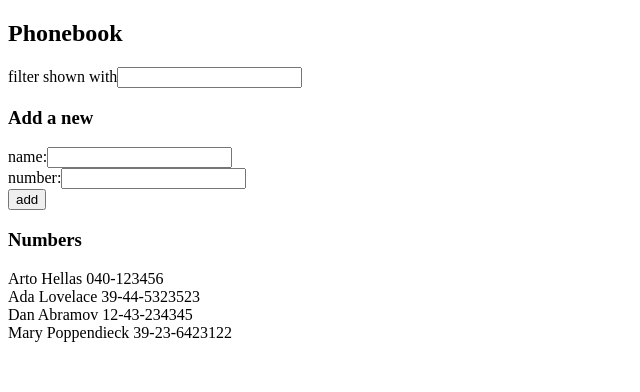
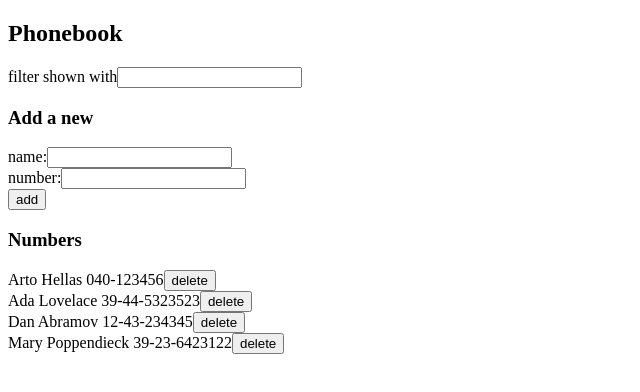
Before and after one commit to DonJorgo/fullstack, a React (Create React App) app in the folder osa2/puhelinluettelo/: page / in a window 1280 px wide. Shown: the top 392 px of the page, without its empty margins (0-640 px from the left). Built offline with nearby package versions, Linux system fonts and the light colour scheme; data requests are answered from the project's data file.

Commit message:
2.17: puhelinluettelo step9

```diff
--- a/osa2/puhelinluettelo/src/App.js
+++ b/osa2/puhelinluettelo/src/App.js
@@ -36,7 +36,7 @@ const App = () => {
         number: newNumber
       }
       personService
-      .create(personsObject)
+        .create(personsObject)
         .then(returnedPerson => {
           setPersons(persons.concat(returnedPerson))
         })
@@ -54,6 +54,16 @@ const App = () => {
 
   const handleNumberChange = (event) => {
     setNewNumber(event.target.value)
+  }
+
+  const handleRemove = (person) => {
+    if (window.confirm(`Delete ${person.name} ?`)) {
+      personService
+        .remove(person)
+        .then(() =>
+          setPersons(persons.filter(p => p.id != person.id))
+        )
+    }
   }
 
   return (
@@ -77,7 +87,7 @@ const App = () => {
 
       <h3>Numbers</h3>
 
-      <Persons persons={personsToShow} />
+      <Persons persons={personsToShow} onRemove={handleRemove} />
 
     </div>
   )
--- a/osa2/puhelinluettelo/src/components/Persons.js
+++ b/osa2/puhelinluettelo/src/components/Persons.js
@@ -1,9 +1,15 @@
 import React from 'react'
 
-const Persons = ({ persons }) =>
+const Persons = ({ persons, onRemove }) =>
     <div>
-        {persons.map(({ name, number }) =>
-            <div key={name}>{name} {number}</div>
+        {persons.map(({ name, number, id }) =>
+            <div key={name}>
+                {name} {number}
+                <button onClick={() => onRemove({ name, id })}>
+                    delete
+                </button>
+            </div>
+
         )}
     </div>
 
--- a/osa2/puhelinluettelo/src/services/persons.js
+++ b/osa2/puhelinluettelo/src/services/persons.js
@@ -2,14 +2,18 @@ import axios from 'axios'
 
 const baseUrl = 'http://localhost:3001/persons'
 
-const getAll = () => {
-    const request = axios.get(baseUrl)
-    return request.then(response => response.data)
-}
 
-const create = newObject => {
-    const request = axios.post(baseUrl, newObject)
-    return request.then(response => response.data)
-}
+const response = (request) => request.then(res => res.data)
 
-export default {getAll, create}
+
+const getAll = () =>
+    response(axios.get(baseUrl))
+
+const create = newPerson =>
+    response(axios.post(baseUrl, newPerson))
+
+const remove = (person) =>
+    axios.delete(`${baseUrl}/${person.id}`)
+
+
+export default { getAll, create, remove }
```
